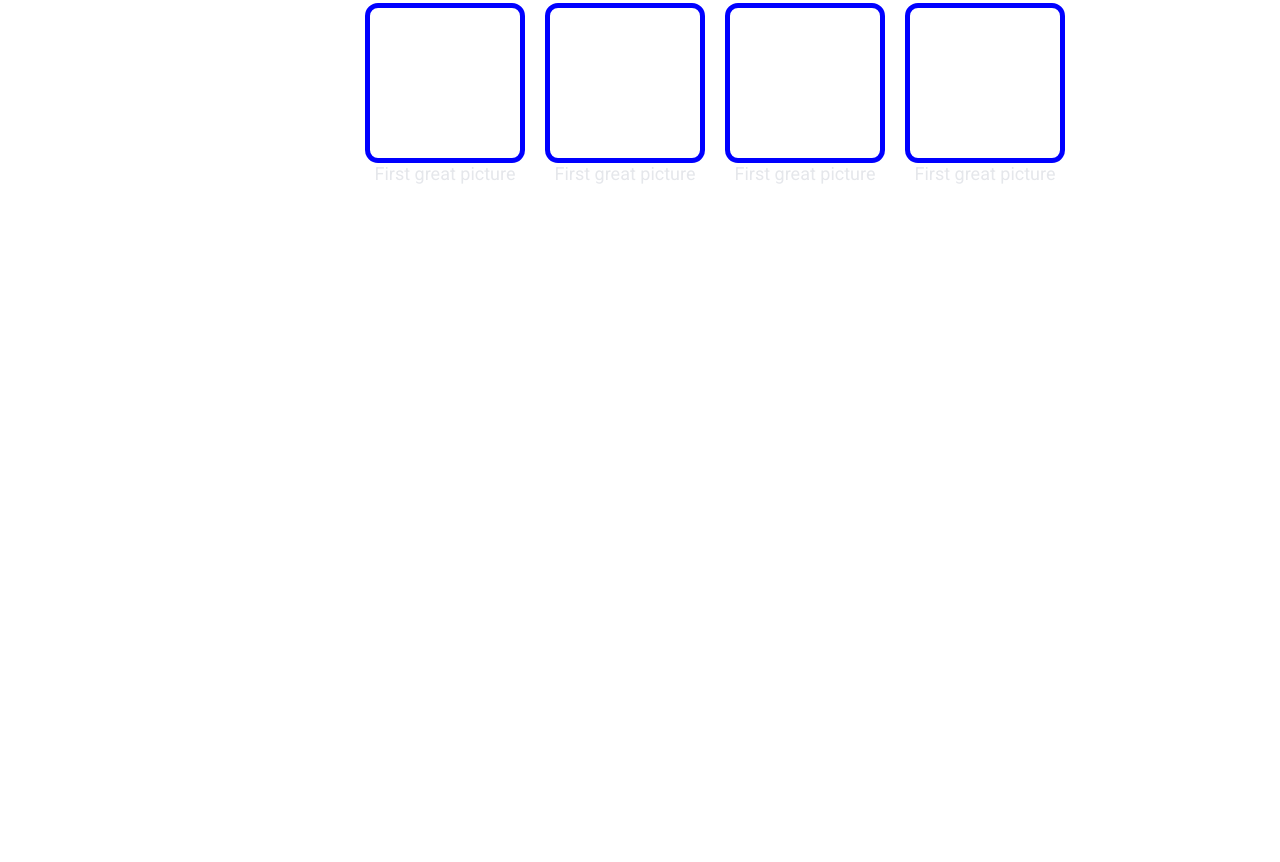
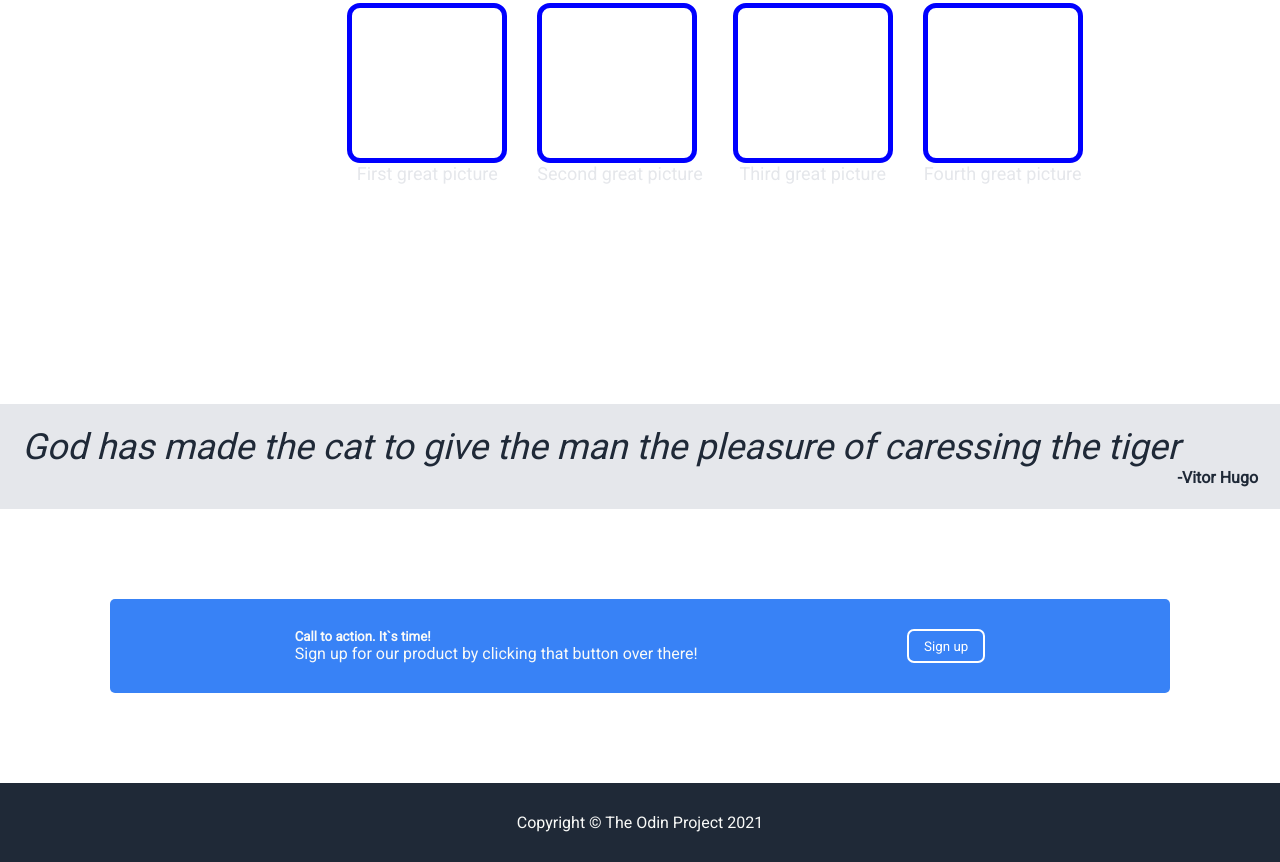
Before and after one commit to nirvanatrt/demosite, a plain HTML site: page index.html in a window 1280 px wide. Shown: the part 607-1469 px from the top of the page. Before the commit the page ends 1011 px from the top, so only its background shows below. Drawn offline with Linux system fonts and the light colour scheme.

Commit message:
Add call to action and footer

```diff
--- a/index.html
+++ b/index.html
@@ -55,19 +55,42 @@
             </div>
             <div>
                 <div class="boxes"></div>
-                <span>First great picture</span>
+                <span>Second great picture</span>
             </div>
             <div>
                 <div class="boxes"></div>
-                <span>First great picture</span>
+                <span>Third great picture</span>
             </div>
             <div>
                 <div class="boxes"></div>
-                <span>First great picture</span>
+                <span>Fourth great picture</span>
             </div>
         </div>
 
     </div>
 
+    <div class="quotesection">
+        <p class="quote">God has made the cat to give the man the pleasure of caressing the tiger</p>
+        <span class="author">-Vitor Hugo</span>
+    </div>
+
+    <div class="callAction">
+        <div class="call-action">
+            <div>
+                <h5>
+                    Call to action. It`s time!
+                </h5>
+                <span>
+                    Sign up for our product by clicking that button over there!
+                </span>
+            </div>
+            <button class="button2">Sign up</button>
+        </div>
+    </div>
+
+    <div class="footer">
+        Copyright &copy; The Odin Project 2021
+    </div>
+
 </body>
 </html>
--- a/style.css
+++ b/style.css
@@ -66,6 +66,7 @@ button {
     padding: 5px 15px;
     border-radius: 7px;
     border: none;
+    cursor: pointer;
 }
 
 .middle {
@@ -85,7 +86,7 @@ button {
     color: #e5e7eb;
     font-size: 18px;
     margin: 20px 50px 200px 200px;
-    gap: 20px;
+    gap: 30px;
 }
 
 .boxes {
@@ -94,3 +95,51 @@ button {
     border: 5px solid blue;
     border-radius: 13px;
 }
+
+.quotesection {
+    background-color: #e5e7eb;
+    padding: 22px;
+    display: flex;
+    flex-direction: column;
+}
+
+.quote {
+    font-size: 36px;
+    font-style: italic;
+    color: #1f2937;
+}
+
+.author {
+    color: #1f2937;
+    font-weight: bold;
+    align-self: flex-end;
+}
+
+.callAction {
+    padding: 90px 110px;
+}
+
+.call-action {
+    background-color: #3882f6;
+    border-radius: 5px;
+    color: #f9faf8;
+    display: flex;
+    padding: 30px 80px;
+    justify-content: space-around;
+}
+
+.button2 {
+    background-color: #3882f6;
+    padding: 5px 15px;
+    border-radius: 7px;
+    border: 2px solid #ffffff;
+    cursor: pointer;
+}
+
+.footer {
+    display: flex;
+    background-color: #1f2937;
+    color: #f9faf8;
+    padding: 30px;
+    justify-content: center;
+}
```
